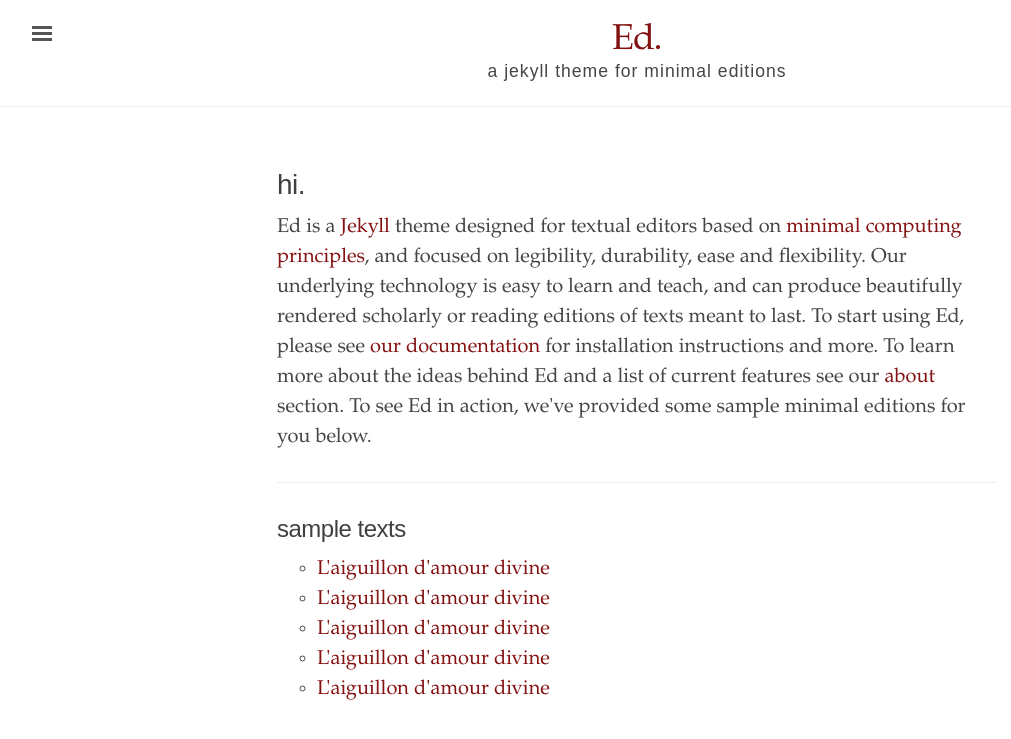
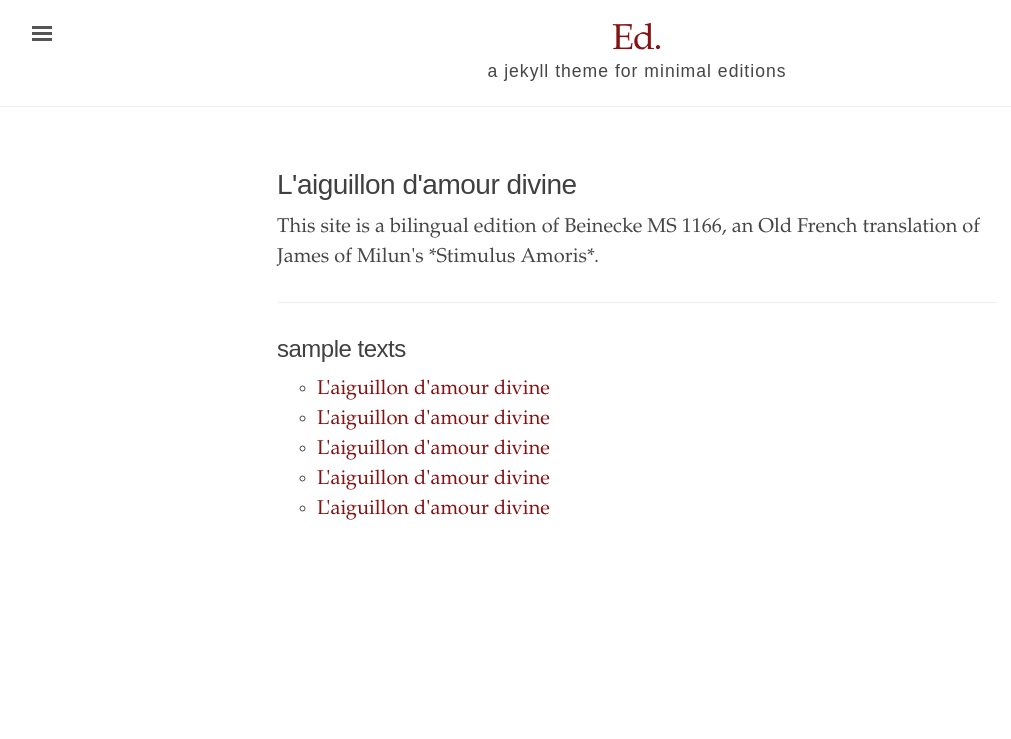
Before and after one commit to oldfrenchtexts/L-aiguillon-d-amour-divine, a Jekyll site: the page built from index.html, in a window 1280 px wide. Shown: the top 739 px of the page, without its empty margins (3-1014 px from the left). Built offline with Jekyll 4.4.1, drawn with Linux system fonts in a browser that asks for light colours.

Commit message:
Update index.html

```diff
--- a/index.html
+++ b/index.html
@@ -3,17 +3,10 @@
 title: "Ed."
 ---
 <div class="introduction">
-  <h1>hi.</h1>
+  <h1>L'aiguillon d'amour divine</h1>
 
 <p>
-  Ed is a <a href="https://jekyllrb.com/" target="_blank">Jekyll</a> theme designed for textual
-  editors based on <a href="http://go-dh.github.io/mincomp/">minimal computing principles</a>, and
-  focused on legibility, durability, ease and flexibility. Our underlying technology is easy to
-  learn and teach, and can produce beautifully rendered scholarly or reading editions of texts meant
-  to last. To start using Ed, please see <a href="{{ site.baseurl }}/documentation/">our
-  documentation</a> for installation instructions and more. To learn more about the ideas behind Ed
-  and a list of current features see our <a href="{{ site.baseurl }}/about/">about</a> section. To
-  see Ed in action, we've provided some sample minimal editions for you below.
+  This site is a bilingual edition of Beinecke MS 1166, an Old French translation of James of Milun's *Stimulus Amoris*.
 </p>
 </div>
 
```
